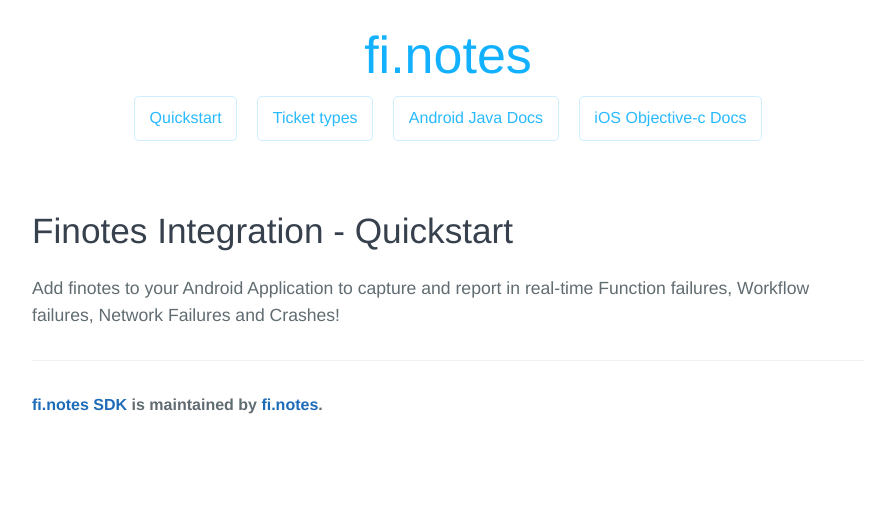
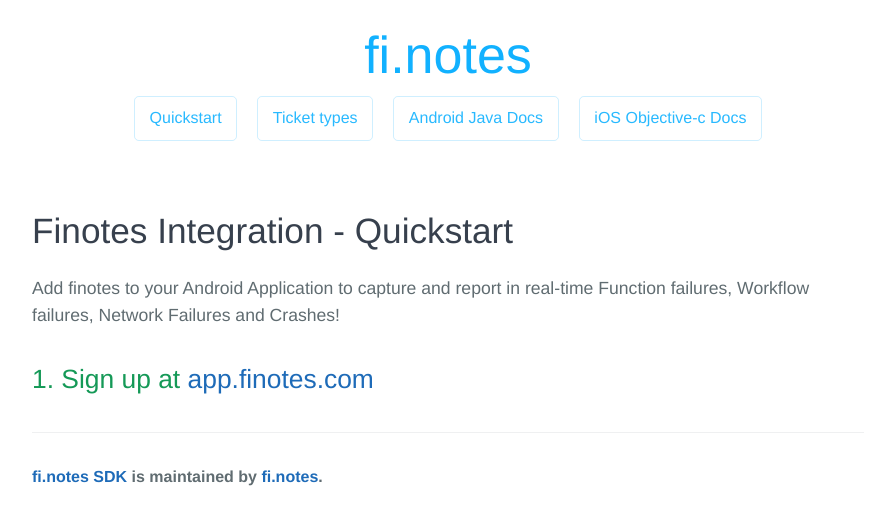
Before and after one commit to finotes/finotes.github.io, a Jekyll site: the page built from index.html, in a window 1280 px wide. Shown: the top 525 px of the page, without its empty margins (192-1087 px from the left). Built offline with Jekyll 4.4.1, drawn with Linux system fonts in a browser that asks for light colours; some web fonts are replaced.

Commit message:
Update index.html

```diff
--- a/index.html
+++ b/index.html
@@ -6,4 +6,7 @@ title: Finotes SDK
 	<h1>Finotes Integration - Quickstart</h1>
 	<p>Add finotes to your Android Application to capture and report in real-time Function failures,
 Workflow failures, Network Failures and Crashes!</p>
+	<h2>1. Sign up at <a href="app.finotes.com/">app.finotes.com</a></h2>
+
+
 </div><!-- /.blurb -->
```
